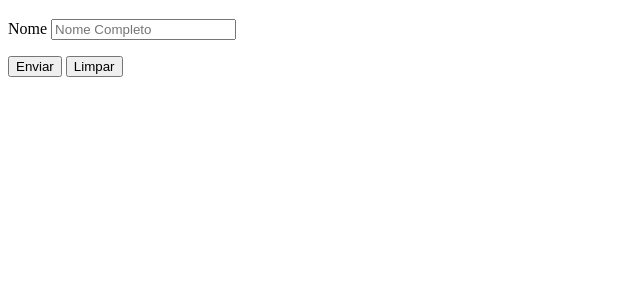
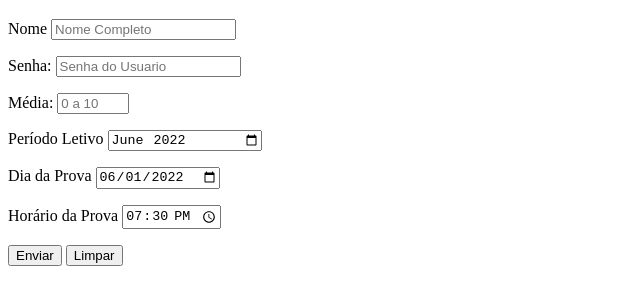
Before and after one commit to LuisGust-dev/html-css, a plain HTML site: page exercicios/ex024/form03.html in a window 1280 px wide. Shown: the part 61-366 px from the top of the page, without its empty margins (0-640 px from the left). Drawn offline with Linux system fonts and the light colour scheme.

Commit message:
att no formulario

```diff
--- a/exercicios/ex024/form03.html
+++ b/exercicios/ex024/form03.html
@@ -13,7 +13,7 @@
 <body>
     <h1>Teste de Formulário</h1>
 
-        <form action="cadastro.php" method="get" autocomplete="on">
+        <form action="cadastro.php" method="get" autocomplete="on" >
 
             <p>
                 <label for="inome">Nome</label>
@@ -22,9 +22,39 @@
             </p>
 
             <p>
+
+                <label for="isenha">Senha:</label>
+                <input type="password" name="senha" id="isenha" maxlength="10" minlength="8" autocomplete="current-password" placeholder="Senha do Usuario">
+
+            </p>
+
+            <p>
+                <label for="imedia">Média:</label>
+                <input type="number" name="media" id="imedia" max="10" min="0" placeholder="0 a 10" step="0.1">
+            </p>
+
+            <p>
+                <label for="imes">Período Letivo</label>
+                <input type="month" name="mes" id="imes" value="2022-06">
+            </p>
+
+            <p>
+                <label for="idia">Dia da Prova</label>
+                <input type="date" name="dia" id="idia" value="2022-06-01">
+            </p>
+
+            <p>
+                <label for="ihora">Horário da Prova</label>
+                <input type="time" name="hora" id="ihora" value="19:30">
+            </p>
+
+            <p>
                 <input type="submit" value="Enviar">
                 <input type="reset" value="Limpar">
             </p>
+
+
+
 
 
         </form>
```
Also changed, not shown: exercicios/ex024/form04.html (added, +12 -0 lines).
